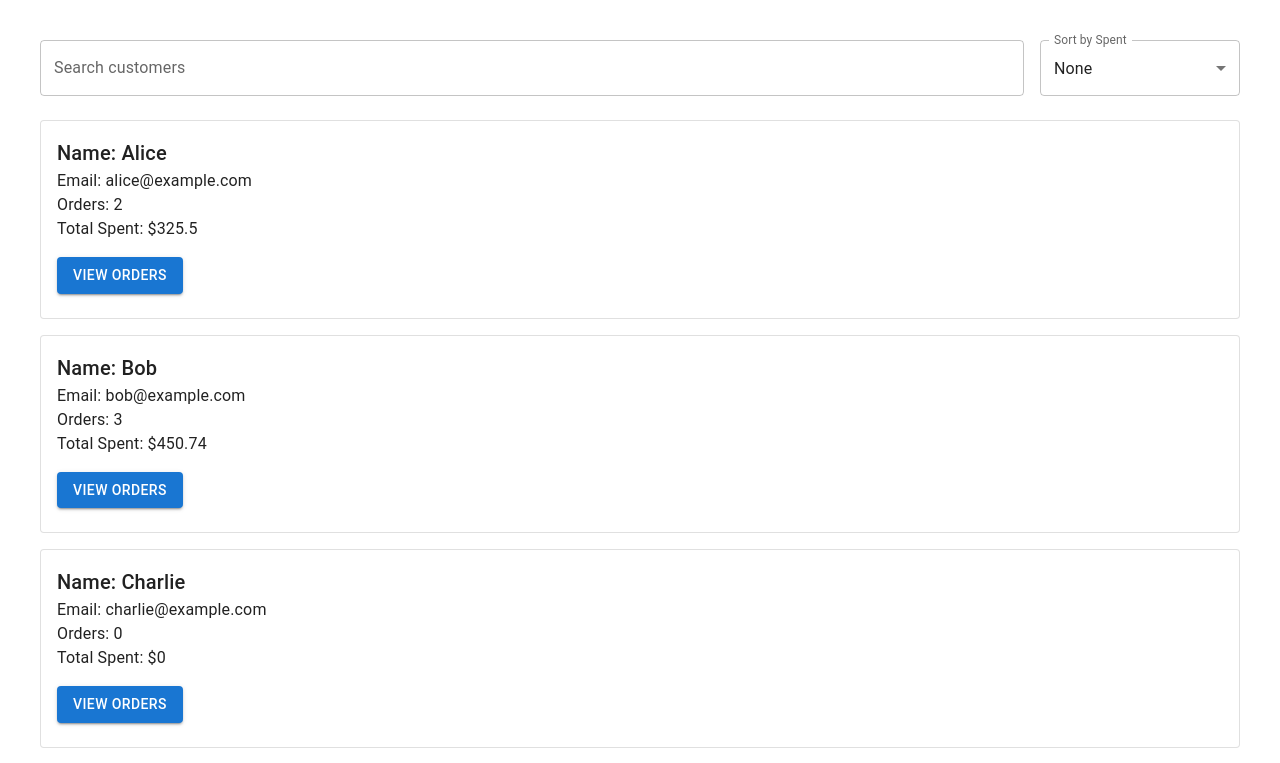
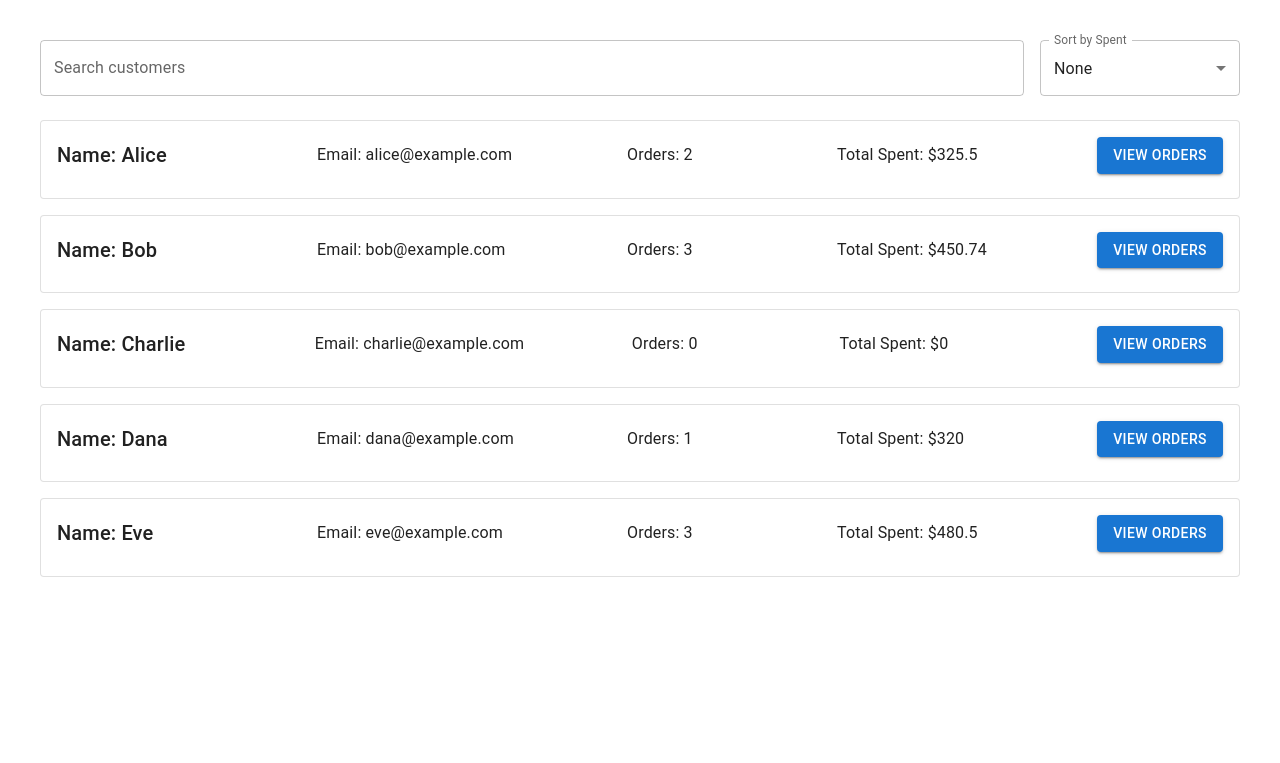
Before and after one commit to eduard15x/Arkage-Technical-Test, a React (Vite) app: page / in a window 1280 px wide. Shown: the top 763 px of the page. Built offline with nearby package versions, Linux system fonts and the light colour scheme.

Commit message:
display message for not available orders

```diff
--- a/src/components/CustomerCard.tsx
+++ b/src/components/CustomerCard.tsx
@@ -1,4 +1,4 @@
-import { Button, Card, CardContent, Typography } from "@mui/material";
+import { Button, Card, CardContent, Typography, Box } from "@mui/material";
 import type { ICustomer } from "../models/interfaces";
 import {
   calculateOrdersTotalAmount,
@@ -15,24 +15,36 @@ export const CustomerCard = (props: ICustomerCardProps) => {
   const { customer, onViewOrders } = props;
 
   return (
-    <Card variant="outlined">
+    <Card variant="outlined" sx={{ mb: 2 }}>
       <CardContent>
-        <Typography variant="h6">
+        <Box
+          display="flex"
+          alignItems="center"
+          justifyContent="space-between"
+          flexWrap="wrap"
+          gap={2}
+        >
+          <Typography variant="h6" sx={{ minWidth: 150 }}>
             Name: {extractFirstName(customer.name)}
           </Typography>
-        <Typography>Email: {customer.email}</Typography>
-        <Typography>Orders: {customer.orders.length}</Typography>
-        <Typography>
+          <Typography sx={{ minWidth: 200 }}>
+            Email: {customer.email}
+          </Typography>
+          <Typography sx={{ minWidth: 100 }}>
+            Orders: {customer.orders.length}
+          </Typography>
+          <Typography sx={{ minWidth: 150 }}>
             Total Spent:{" "}
             {formatTotalPrice(calculateOrdersTotalAmount(customer.orders))}
           </Typography>
           <Button
             variant="contained"
-          sx={{ mt: 2 }}
             onClick={() => onViewOrders(customer.id)}
+            sx={{ whiteSpace: "nowrap" }}
           >
             View Orders
           </Button>
+        </Box>
       </CardContent>
     </Card>
   );
--- a/src/components/DetailedCustomerModal.tsx
+++ b/src/components/DetailedCustomerModal.tsx
@@ -40,6 +40,7 @@ const DetailedCustomerModal = (props: IDetailedCustomerModalProps) => {
       <DialogTitle>{selectedCustomer?.name}</DialogTitle>
 
       <DialogContent dividers>
+        {sortedOrders.length > 0 && (
           <Box
             display="flex"
             justifyContent="space-between"
@@ -56,6 +57,7 @@ const DetailedCustomerModal = (props: IDetailedCustomerModalProps) => {
               <MenuItem value={SortDate.DESC}>Newest First</MenuItem>
             </Select>
           </Box>
+        )}
 
         <Table>
           <TableHead>
@@ -65,6 +67,7 @@ const DetailedCustomerModal = (props: IDetailedCustomerModalProps) => {
               <TableCell>Date</TableCell>
             </TableRow>
           </TableHead>
+
           <TableBody>
             {sortedOrders.map((order: IOrder) => (
               <TableRow key={order.id}>
@@ -78,12 +81,20 @@ const DetailedCustomerModal = (props: IDetailedCustomerModalProps) => {
           </TableBody>
         </Table>
 
+        {sortedOrders.length ? (
           <Typography variant="subtitle1" textAlign="right" mt={2}>
             Average Order Value:{" "}
             <strong>
-            {formatTotalPrice(calculateOrdersAverage(selectedCustomer.orders))}
+              {formatTotalPrice(
+                calculateOrdersAverage(selectedCustomer.orders)
+              )}
             </strong>
           </Typography>
+        ) : (
+          <Typography variant="subtitle1" textAlign="left" mt={2}>
+            <strong>No orders available.</strong>
+          </Typography>
+        )}
       </DialogContent>
 
       <DialogActions>
```
Lines whose indentation alone changed are shown as unchanged.
